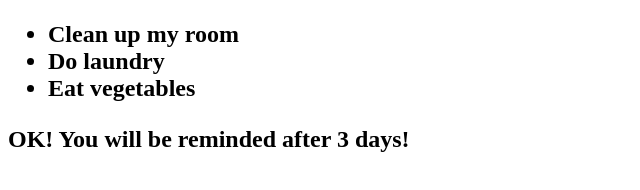
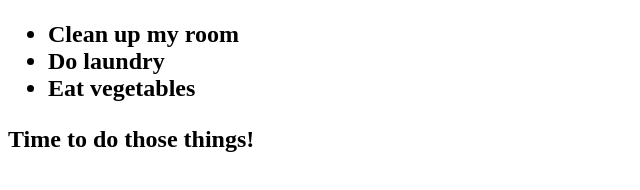
Before and after one commit to lpcruz/cuny-tech-interview, a plain HTML site: page index.html in a window 1280 px wide. Both pictures are taken after a click on the button "Remind me after 3 days". Shown: the part 96-286 px from the top of the page, without its empty margins (0-640 px from the left). Drawn offline with nearby package versions, Linux system fonts and the light colour scheme.

Commit message:
[lcruz] solution

```diff
--- a/index.html
+++ b/index.html
@@ -27,6 +27,8 @@
 
     <h2 id="confirmation"></h2>
 
+    <h2 id="reminder-notification"></h2>
+
     <!--Scripts-->
     <script src="https://ajax.googleapis.com/ajax/libs/jquery/1.12.2/jquery.min.js"></script>
     <script src='js/reminder.js'></script>
--- a/js/reminder.js
+++ b/js/reminder.js
@@ -1,21 +1,13 @@
 const button = document.querySelector('button');
 const confirmationMessage = document.querySelector('#confirmation');
+const threeDayReminderNotification = document.querySelector('#reminder-notification');
+
+// Mock 3 days after
+const testData = new Date('Wed Feb 23 2019 08:55:19 GMT-0500 (Eastern Standard Time)');
 
 const data = {
   wantsToBeReminded: false,
   dateClicked: new Date()
-}
-
-
-function remindMe() {
-  const session = Object.create(data);
-
-  session.wantsToReminded = true
-  session.dateClicked = new Date();
-
-  this.showConfirmationMessage();
-
-  return this;
 }
 
 function showConfirmationMessage() {
@@ -24,3 +16,46 @@ function showConfirmationMessage() {
 
   return this;
 }
+
+function displayReminderNotification(data) {
+
+  // Get the current time
+  let currentTime = Math.round(Date.now() / 1000);
+
+  // Wait for 3 days until it displays a notification message
+  // 259200 is 3 days in seconds
+  const maxAmountOfTimeBeforeNotified = 259200;
+
+  // Convert the dateClicked time into seconds
+  let timeWhenReminderButtonWasClicked = Math.round(data.dateClicked.getTime() / 1000);
+
+  // Define the time difference between now and when the button was clicked
+  let timeDifference = currentTime - timeWhenReminderButtonWasClicked;
+
+  if (timeDifference > maxAmountOfTimeBeforeNotified) {
+    confirmationMessage.style = 'display: none;'
+    button.style = 'display: none;'
+    threeDayReminderNotification.innerHTML = 'Time to do those things!'
+  } else {
+    console.log('It has not been 3 days yet. Calm down.');
+  }
+
+  return this;
+
+}
+
+function remindMe() {
+  const session = Object.create(data);
+
+  session.wantsToReminded = true
+  session.dateClicked = testData;
+
+  // display confirmation
+  this.showConfirmationMessage();
+
+  //init reminder check
+  this.displayReminderNotification(session);
+
+
+  return session;
+}
```
